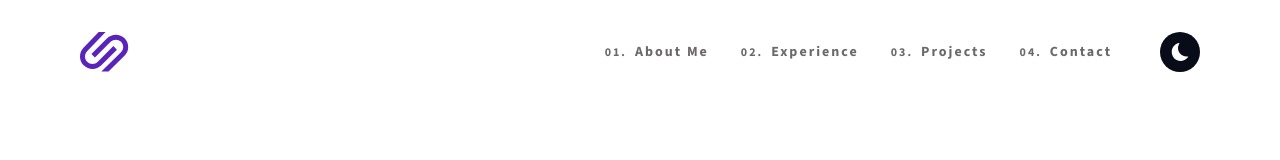
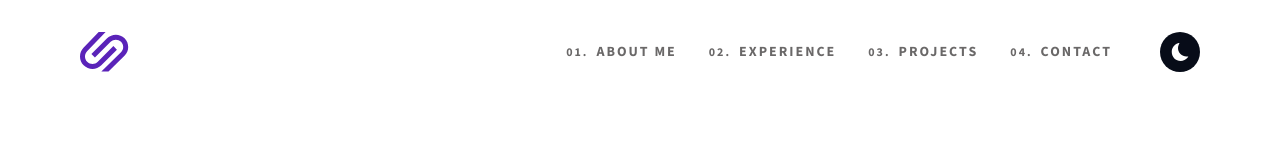
Before and after one commit to SuGo17/Portfolio, a React (Vite) app: page / in a window 1280 px wide. Shown: the top 160 px of the page. Built offline with nearby package versions, Linux system fonts and the light colour scheme.

Commit message:
accessibility issue fix

```diff
--- a/src/components/Nav/index.tsx
+++ b/src/components/Nav/index.tsx
@@ -56,9 +56,9 @@ const Nav: FC = () => {
           <ul className={getSCSSSelectors("nav-links")}>
             {navLinks.map((navLink) => (
               <li key={navLink.href} className={getSCSSSelectors("nav-link")}>
-                <button onClick={() => setIsOpen(false)}>
-                  <a href={navLink.href}>{navLink.title}</a>
-                </button>
+                <a href={navLink.href} onClick={() => setIsOpen(false)}>
+                  {navLink.title}
+                </a>
               </li>
             ))}
           </ul>
```
